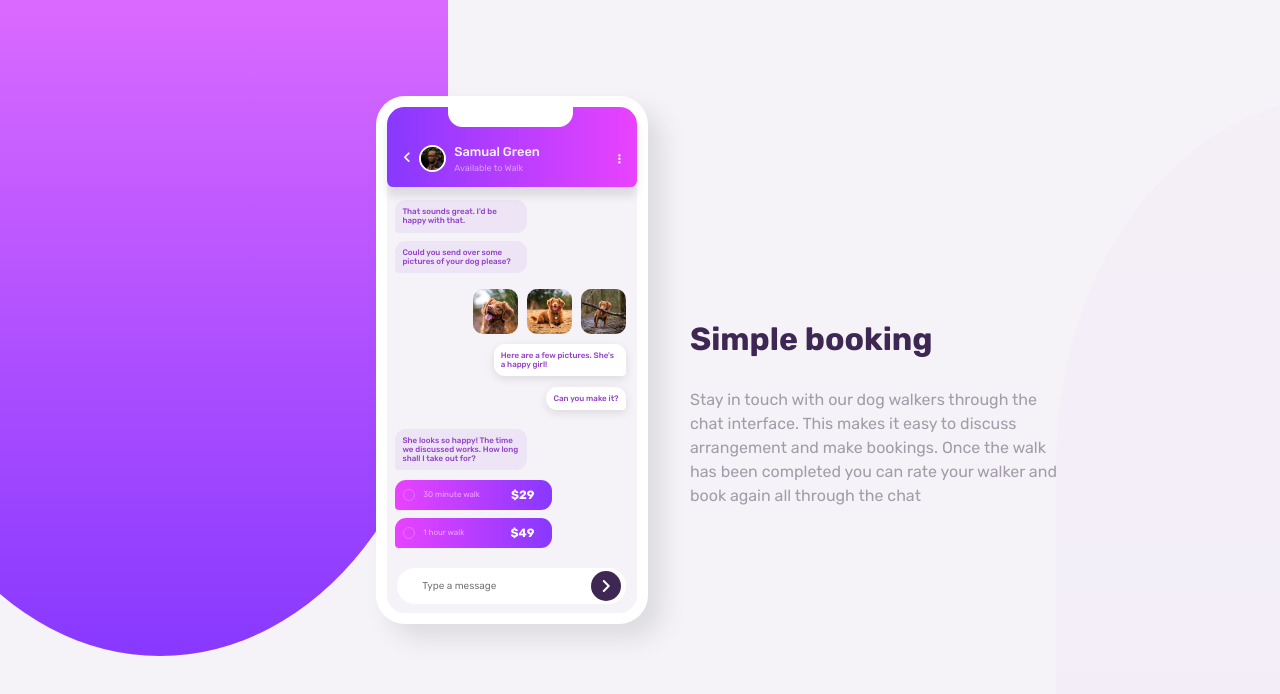
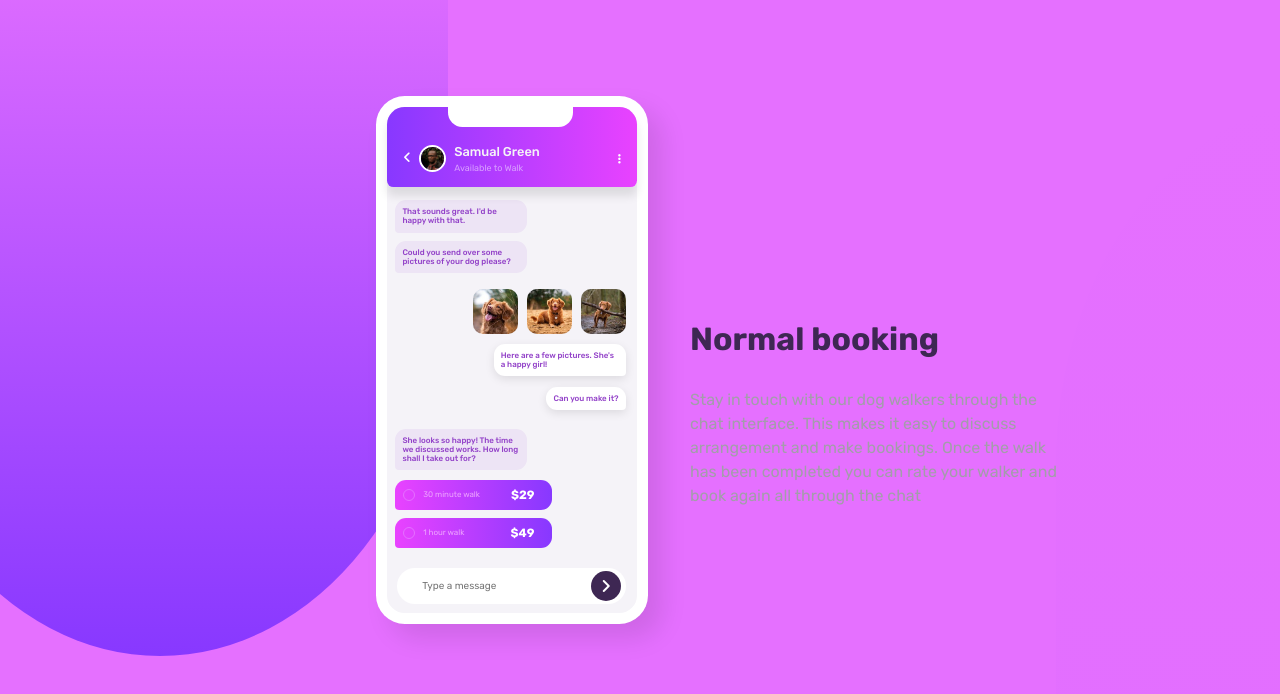
Before and after one commit to mouryasuraj/Chat-app-CSS-illustration, a plain HTML site: page index.html in a window 1280 px wide. Drawn offline with Linux system fonts and the light colour scheme.

Commit message:
Changed the backgound of main cointainer

```diff
--- a/css/style.css
+++ b/css/style.css
@@ -25,7 +25,7 @@ body{
     overflow: hidden;
     min-height: 100vh;
     width: 100%;
-    background-color: var(--LightGrayishViolet);
+    background-color: var(--VeryLightMagenta);
     display: flex;
 }
 .container1{
--- a/index.html
+++ b/index.html
@@ -89,7 +89,7 @@
             <div class="design2">
             </div>
             <div class="description">
-                <h1>Simple booking</h1>
+                <h1>Normal booking</h1>
                 <p>Stay in touch with our dog walkers through the chat interface. This makes it easy to discuss arrangement and make bookings. Once the walk has been completed you can rate your walker and book again all through the chat</p>
             </div>
         </div>
```
